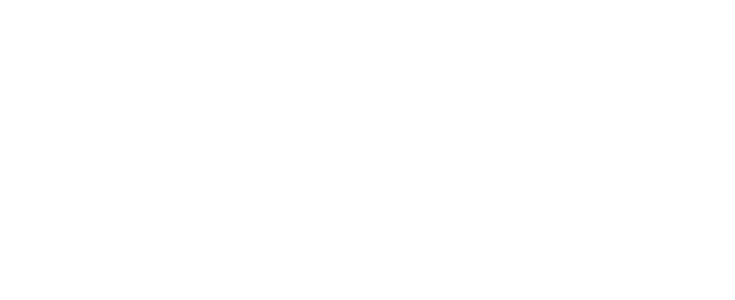
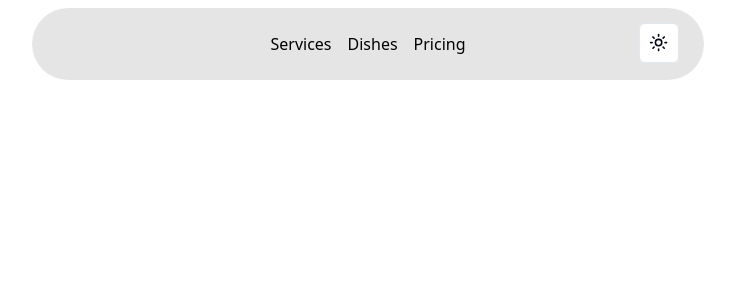
Before and after one commit to kkm980/voo-sharable, a Next.js app: page /dashboard in a window 1280 px wide. Shown: the top 300 px of the page, without its empty margins (272-1007 px from the left). Built offline with nearby package versions, Linux system fonts and the light colour scheme.

Commit message:
added navbar

```diff
--- a/app/dashboard/layout.tsx
+++ b/app/dashboard/layout.tsx
@@ -9,6 +9,7 @@
 };
 
 import { ThemeProvider } from "@/components/theme-provider"
+import { Nav } from "@/components/common/navbar";
 
 export default function RootLayout({
   children,
@@ -26,6 +27,7 @@
             enableSystem
             disableTransitionOnChange
           >
+            <Nav/>
             {children}
           </ThemeProvider>
         </body>
--- a/app/dashboard/page.tsx
+++ b/app/dashboard/page.tsx
@@ -4,7 +4,7 @@
 
 export default function Home() {
   return (
-    <main className="flex min-h-screen flex-col items-center justify-between p-24">
+    <main className="flex min-h-[2000px] flex-col items-center justify-between p-24">
 
     </main>
   );
--- a/components/common/navbar/index.tsx
+++ b/components/common/navbar/index.tsx
@@ -0,0 +1,53 @@
+"use client";
+import React, { useState } from "react";
+import { HoveredLink, Menu, MenuItem, ProductItem } from "../../ui/navbar-menu";
+import { cn } from "@/utils/cn";
+import { ThemeToggler } from "@/components/themeToggler";
+
+export function Nav() {
+  return (
+    <div className="relative w-full flex items-center justify-center">
+      <Navbar className="top-2" />
+    </div>
+  );
+}
+
+function Navbar({ className }: { className?: string }) {
+  const [active, setActive] = useState<string | null>(null);
+  return (
+    <div
+      className={cn("fixed top-10 inset-x-0 max-w-2xl mx-auto z-50", className)}
+    >
+      <Menu setActive={setActive}>
+        <MenuItem setActive={setActive} active={active} item="Services">
+          <div className="flex flex-col space-y-4 text-sm">
+            <HoveredLink href="/web-dev">Web Development</HoveredLink>
+            <HoveredLink href="/interface-design">Interface Design</HoveredLink>
+            <HoveredLink href="/seo">Search Engine Optimization</HoveredLink>
+            <HoveredLink href="/branding">Branding</HoveredLink>
+          </div>
+        </MenuItem>
+        <MenuItem setActive={setActive} active={active} item="Dishes">
+          <div className="flex flex-col space-y-4 text-sm">
+            <HoveredLink href="/web-dev">Web Development</HoveredLink>
+            <HoveredLink href="/interface-design">Interface Design</HoveredLink>
+            <HoveredLink href="/seo">Search Engine Optimization</HoveredLink>
+            <HoveredLink href="/branding">Branding</HoveredLink>
+          </div>
+        </MenuItem>
+        <MenuItem setActive={setActive} active={active} item="Pricing">
+          <div className="flex flex-col space-y-4 text-sm">
+            <HoveredLink href="/hobby">Hobby</HoveredLink>
+            <HoveredLink href="/individual">Individual</HoveredLink>
+            <HoveredLink href="/team">Team</HoveredLink>
+            <HoveredLink href="/enterprise">Enterprise</HoveredLink>
+          </div>
+        </MenuItem>
+        <div className="absolute top-[15px] right-[25px]">
+          <ThemeToggler />
+        </div>
+
+      </Menu>
+    </div>
+  );
+}
--- /dev/null
+++ b/components/ui/navbar-menu.tsx
@@ -0,0 +1,121 @@
+"use client";
+import React from "react";
+import { motion } from "framer-motion";
+import Link from "next/link";
+import Image from "next/image";
+
+const transition = {
+  type: "spring",
+  mass: 0.5,
+  damping: 11.5,
+  stiffness: 100,
+  restDelta: 0.001,
+  restSpeed: 0.001,
+};
+
+export const MenuItem = ({
+  setActive,
+  active,
+  item,
+  children,
+}: {
+  setActive: (item: string) => void;
+  active: string | null;
+  item: string;
+  children?: React.ReactNode;
+}) => {
+  return (
+    <div onMouseEnter={() => setActive(item)} className="relative ">
+      <motion.p
+        transition={{ duration: 0.3 }}
+        className="cursor-pointer text-black hover:opacity-[0.9] dark:text-white"
+      >
+        {item}
+      </motion.p>
+      {active !== null && (
+        <motion.div
+          initial={{ opacity: 0, scale: 0.85, y: 10 }}
+          animate={{ opacity: 1, scale: 1, y: 0 }}
+          transition={transition}
+        >
+          {active === item && (
+            <div className="absolute top-[calc(100%_+_1.7rem)] left-1/2 transform -translate-x-1/2">
+              <motion.div
+                transition={transition}
+                layoutId="active" // layoutId ensures smooth animation
+                className="bg-white dark:bg-black backdrop-blur-sm rounded-2xl overflow-hidden border border-black/[0.2] dark:border-white/[0.2] shadow-xl"
+              >
+                <motion.div
+                  layout // layout ensures smooth animation
+                  className="w-max h-full p-4"
+                >
+                  {children}
+                </motion.div>
+              </motion.div>
+            </div>
+          )}
+        </motion.div>
+      )}
+    </div>
+  );
+};
+
+export const Menu = ({
+  setActive,
+  children,
+}: {
+  setActive: (item: string | null) => void;
+  children: React.ReactNode;
+}) => {
+  return (
+    <nav
+      onMouseLeave={() => setActive(null)} // resets the state
+      className="relative rounded-full boder border-transparent dark:bg-black dark:border-white/[0.2] bg-black/[0.1] shadow-input flex justify-center space-x-4 px-8 py-6 "
+    >
+      {children}
+    </nav>
+  );
+};
+
+export const ProductItem = ({
+  title,
+  description,
+  href,
+  src,
+}: {
+  title: string;
+  description: string;
+  href: string;
+  src: string;
+}) => {
+  return (
+    <Link href={href} className="flex space-x-2">
+      <Image
+        src={src}
+        width={140}
+        height={70}
+        alt={title}
+        className="flex-shrink-0 rounded-md shadow-2xl"
+      />
+      <div>
+        <h4 className="text-xl font-bold mb-1 text-black dark:text-white">
+          {title}
+        </h4>
+        <p className="text-neutral-700 text-sm max-w-[10rem] dark:text-neutral-300">
+          {description}
+        </p>
+      </div>
+    </Link>
+  );
+};
+
+export const HoveredLink = ({ children, ...rest }: any) => {
+  return (
+    <Link
+      {...rest}
+      className="text-neutral-700 dark:text-neutral-200 hover:text-black "
+    >
+      {children}
+    </Link>
+  );
+};
```
